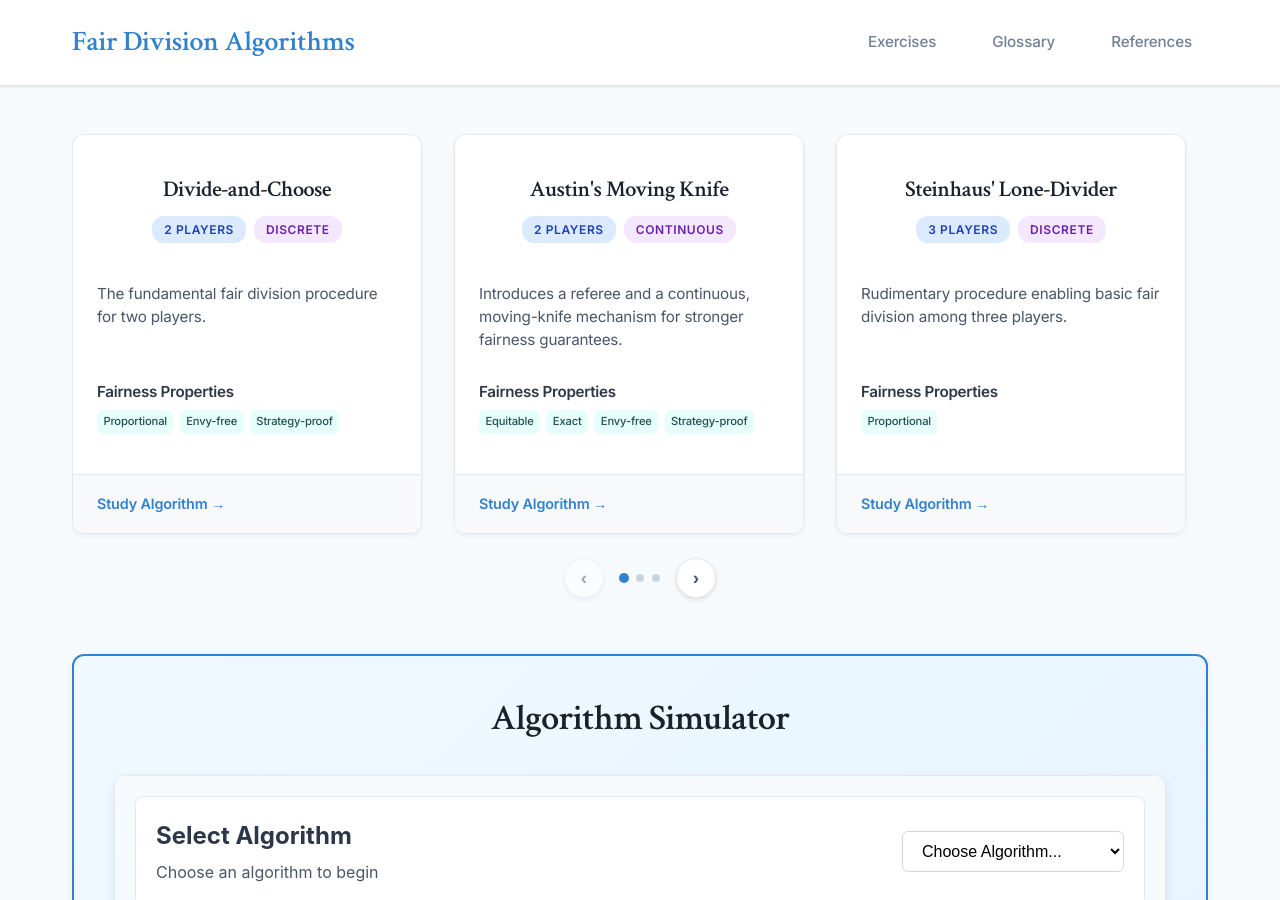
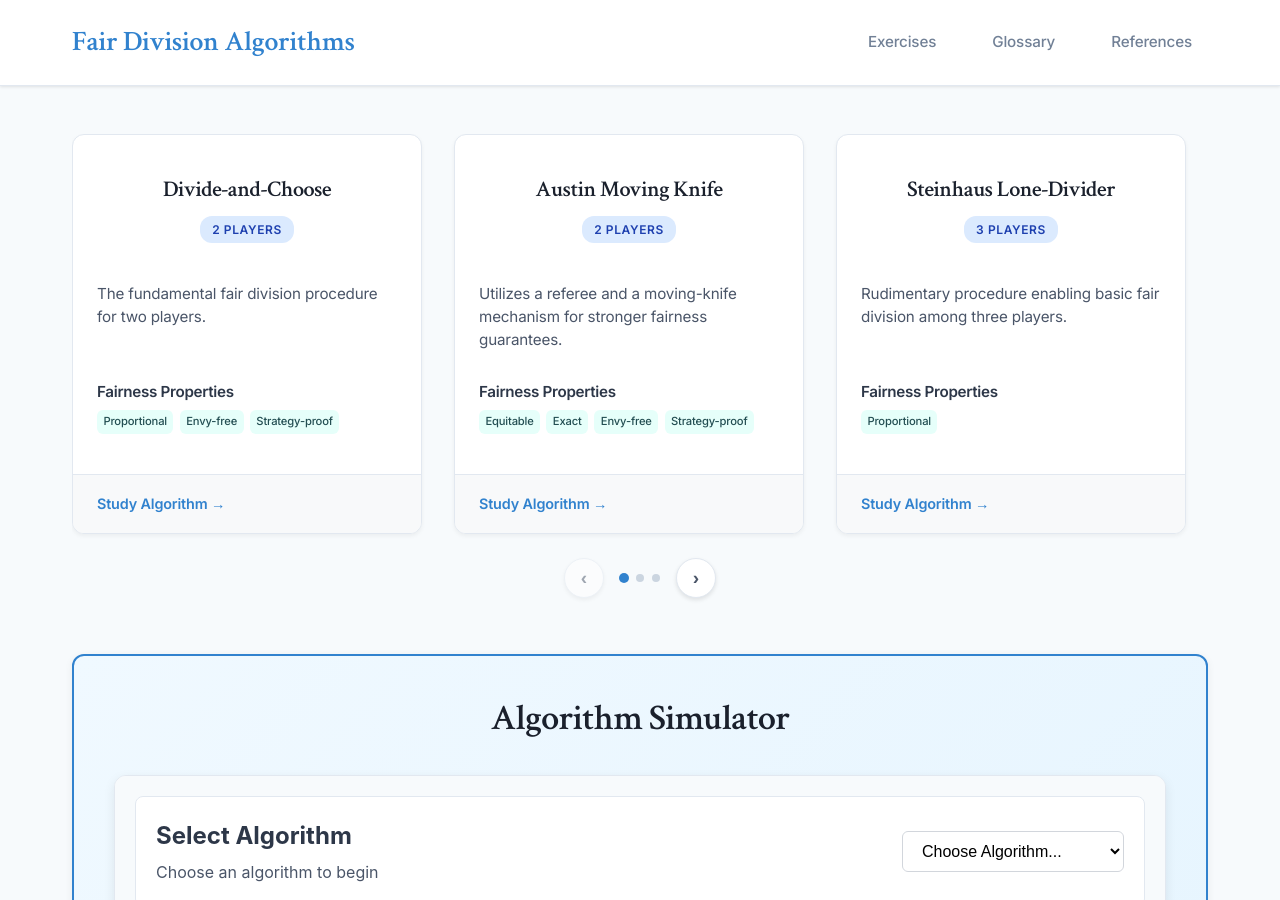
Before and after one commit to amaan-19/fair-division-exercises, a Jekyll site: the page built from index.md, in a window 1280 px wide and 900 px high. Built offline with Jekyll 4.4.1, drawn with Linux system fonts in a browser that asks for light colours; our own code applies the rules of GitHub Pages for plain Markdown files.

Commit message:
minor changes

```diff
--- a/assets/demos/unified/algorithms/steinhaus-lone-divider.js
+++ b/assets/demos/unified/algorithms/steinhaus-lone-divider.js
@@ -239,7 +239,7 @@ function checkDividerEquality(dividerValues) {
 function updateSteinhasPieceDisplays(state, api) {
     const values = calculateThreePieceValues(state);
 
-    // Update piece value displays (you'll need to add these to the UI)
+    // Update piece value displays (need to add these to the UI)
     ['player1', 'player2', 'player3'].forEach((player, index) => {
         const display = document.getElementById(`${player}-values`);
         if (display) {
--- a/index.md
+++ b/index.md
@@ -13,7 +13,6 @@ title: Fair Division Algorithms
           <h3 class="algorithm-title">Divide-and-Choose</h3>
           <div class="algorithm-meta">
             <span class="meta-badge players-badge">2 Players</span>
-            <span class="meta-badge complexity-badge">Discrete</span>
           </div>
         </div>
         <div class="algorithm-content">
@@ -35,14 +34,13 @@ title: Fair Division Algorithms
       <!-- Austin's Moving Knife Algorithm Card -->
       <div class="algorithm-card">
         <div class="algorithm-header">
-          <h3 class="algorithm-title">Austin's Moving Knife</h3>
+          <h3 class="algorithm-title">Austin Moving Knife</h3>
           <div class="algorithm-meta">
             <span class="meta-badge players-badge">2 Players</span>
-            <span class="meta-badge complexity-badge">Continuous</span>
           </div>
         </div>
         <div class="algorithm-content">
-          <p class="algorithm-description">Introduces a referee and a continuous, moving-knife mechanism for stronger fairness guarantees.</p>
+          <p class="algorithm-description">Utilizes a referee and a moving-knife mechanism for stronger fairness guarantees.</p>
           <div class="algorithm-properties">
             <h4>Fairness Properties</h4>
             <div class="property-tags">
@@ -61,10 +59,9 @@ title: Fair Division Algorithms
       <!-- Steinhaus' Lone-Divider Algorithm Card -->
       <div class="algorithm-card">
         <div class="algorithm-header">
-          <h3 class="algorithm-title">Steinhaus' Lone-Divider</h3>
+          <h3 class="algorithm-title">Steinhaus Lone-Divider</h3>
           <div class="algorithm-meta">
             <span class="meta-badge players-badge">3 Players</span>
-            <span class="meta-badge complexity-badge">Discrete</span>
           </div>
         </div>
         <div class="algorithm-content">
@@ -84,10 +81,9 @@ title: Fair Division Algorithms
       <!-- Banach-Knaster's Last-Diminisher Algorithm Card -->
       <div class="algorithm-card">
         <div class="algorithm-header">
-          <h3 class="algorithm-title">Banach-Knaster's Last-Diminisher</h3>
+          <h3 class="algorithm-title">Banach-Knaster Last-Diminisher</h3>
           <div class="algorithm-meta">
             <span class="meta-badge players-badge">N Players</span>
-            <span class="meta-badge complexity-badge">Discrete</span>
           </div>
         </div>
         <div class="algorithm-content">
```
Also changed, not shown: algorithms/banach-knaster-last-diminisher.md (+3 -3 lines).
